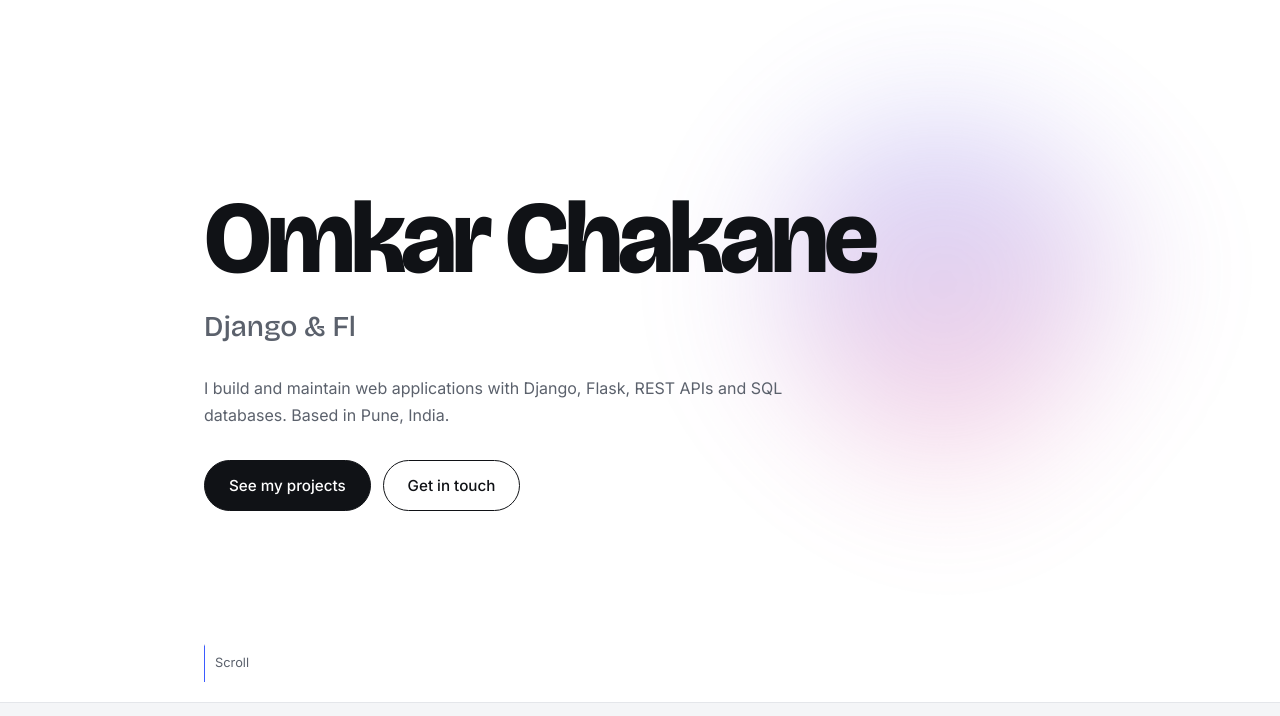
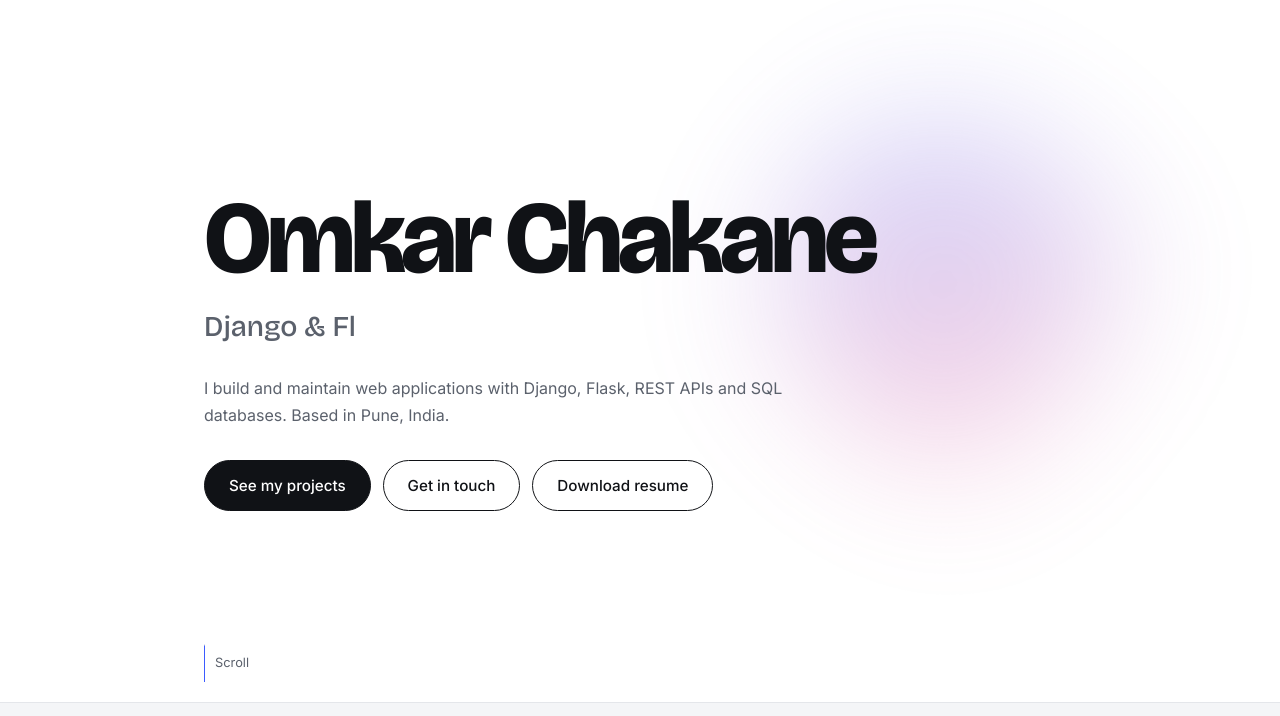
Before and after one commit to omkarchakane/Portfolio-2.0, a plain HTML site: page index.html in a window 1280 px wide. Shown: the part 63-779 px from the top of the page. Drawn offline with nearby package versions, Linux system fonts and the light colour scheme.

Commit message:
Add resume download

```diff
--- a/index.html
+++ b/index.html
@@ -164,7 +164,7 @@ footer{padding:30px 0;border-top:1px solid var(--line);color:var(--muted);font-s
       <h1 id="name" aria-label="Omkar Chakane">Omkar Chakane</h1>
       <p class="role"><span id="typed"></span><span class="caret"></span></p>
       <p class="lead">I build and maintain web applications with Django, Flask, REST APIs and SQL databases. Based in Pune, India.</p>
-      <div class="cta"><a class="btn p" href="#projects">See my projects</a><a class="btn" href="#contact">Get in touch</a></div>
+      <div class="cta"><a class="btn p" href="#projects">See my projects</a><a class="btn" href="#contact">Get in touch</a><a class="btn" href="Omkar-chakane.pdf" download="Omkar-Chakane-Resume.pdf">Download resume</a></div>
       <div class="scroll"><i></i>Scroll</div>
     </div>
   </div>
@@ -257,6 +257,7 @@ footer{padding:30px 0;border-top:1px solid var(--line);color:var(--muted);font-s
       <div class="social rv">
         <a href="https://linkedin.com/in/omkarchakane" target="_blank" rel="noopener">LinkedIn</a>
         <a href="https://github.com/omkarchakane" target="_blank" rel="noopener">GitHub</a>
+        <a href="Omkar-chakane.pdf" download="Omkar-Chakane-Resume.pdf">Resume</a>
         <!-- <a href="tel:+919145275734">+91 91452 75734</a> -->
       </div>
     </section>
```
Also changed, not shown: 2 other files.
